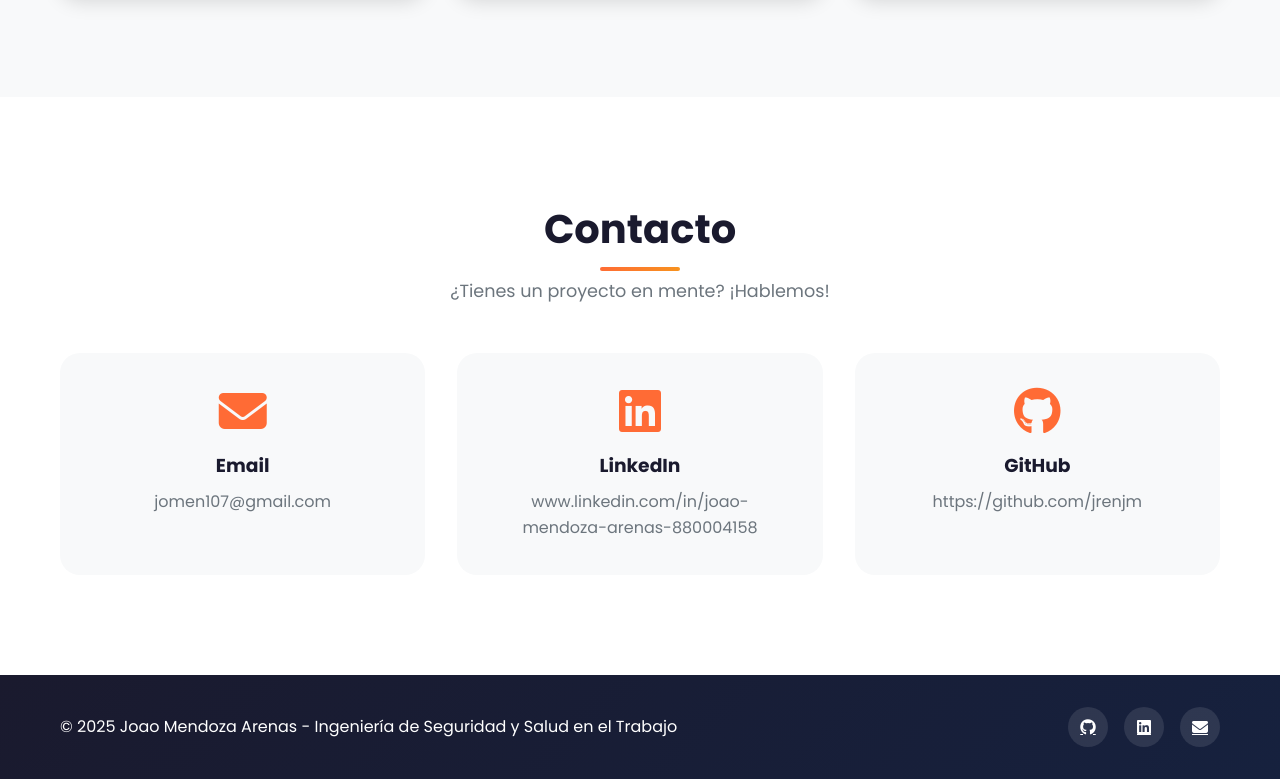
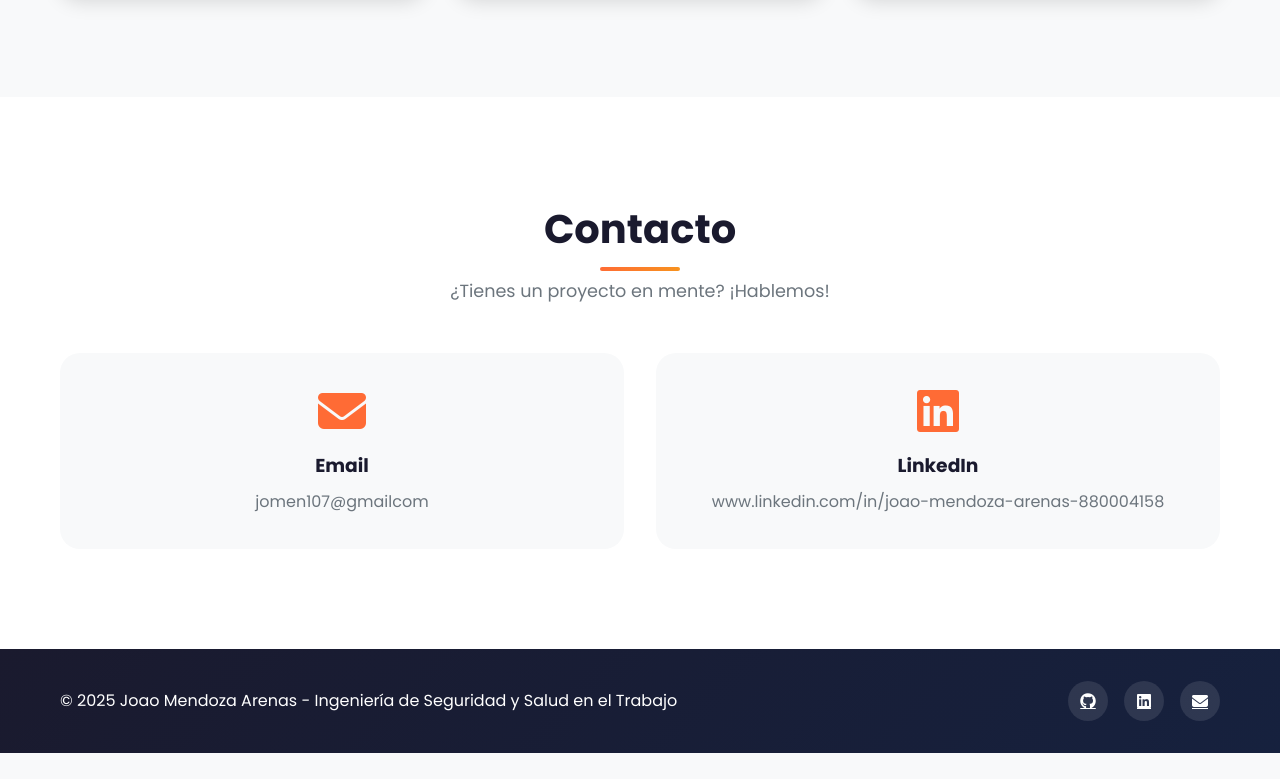
Before and after one commit to jrenjm/mendozajoao, a plain HTML site: page index.html in a window 1280 px wide. Shown: the part 3589-4368 px from the top of the page. After the commit the page ends 4342 px from the top, so only its background shows below. Drawn offline with Linux system fonts and the light colour scheme.

Commit message:
Update index.html

```diff
--- a/index.html
+++ b/index.html
@@ -161,17 +161,12 @@
                     <div class="contact-card">
                         <i class="fas fa-envelope"></i>
                         <h3>Email</h3>
-                        <p>jomen107@gmail.com</p>
+                        <p>jomen107@gmailcom</p>
                     </div>
                     <div class="contact-card">
                         <i class="fab fa-linkedin"></i>
                         <h3>LinkedIn</h3>
                         <p>www.linkedin.com/in/joao-mendoza-arenas-880004158</p>
-                    </div>
-                    <div class="contact-card">
-                        <i class="fab fa-github"></i>
-                        <h3>GitHub</h3>
-                        <p>https://github.com/jrenjm</p>
                     </div>
                 </div>
             </div>
```
